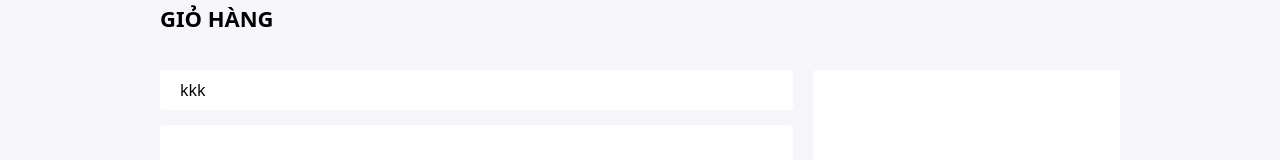
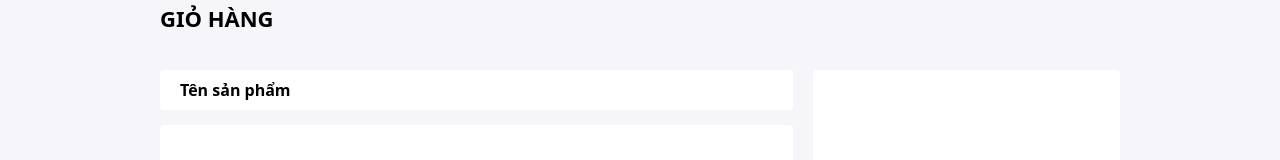
Before and after one commit to SongDuy/web-an-thanh-food, a React (Create React App) app: page /cart in a window 1280 px wide. Shown: the part 133-293 px from the top of the page. Built offline with nearby package versions, Linux system fonts and the light colour scheme.

Commit message:
Update new

```diff
--- a/src/pages/cart/index.js
+++ b/src/pages/cart/index.js
@@ -22,8 +22,8 @@ const CartPage = () => {
 
         <div className="w-full grid grid-cols-6 gap-5">
           <div className="col-span-4">
-            <div className="w-full h-[40px] bg-white rounded flex items-center px-5">
-              kkk
+            <div className="w-full h-[40px] font-semibold bg-white rounded flex items-center px-5">
+              Tên sản phẩm
             </div>
 
             <div className="w-full h-[480px] mt-[15px] bg-white rounded flex items-center px-5">
```
